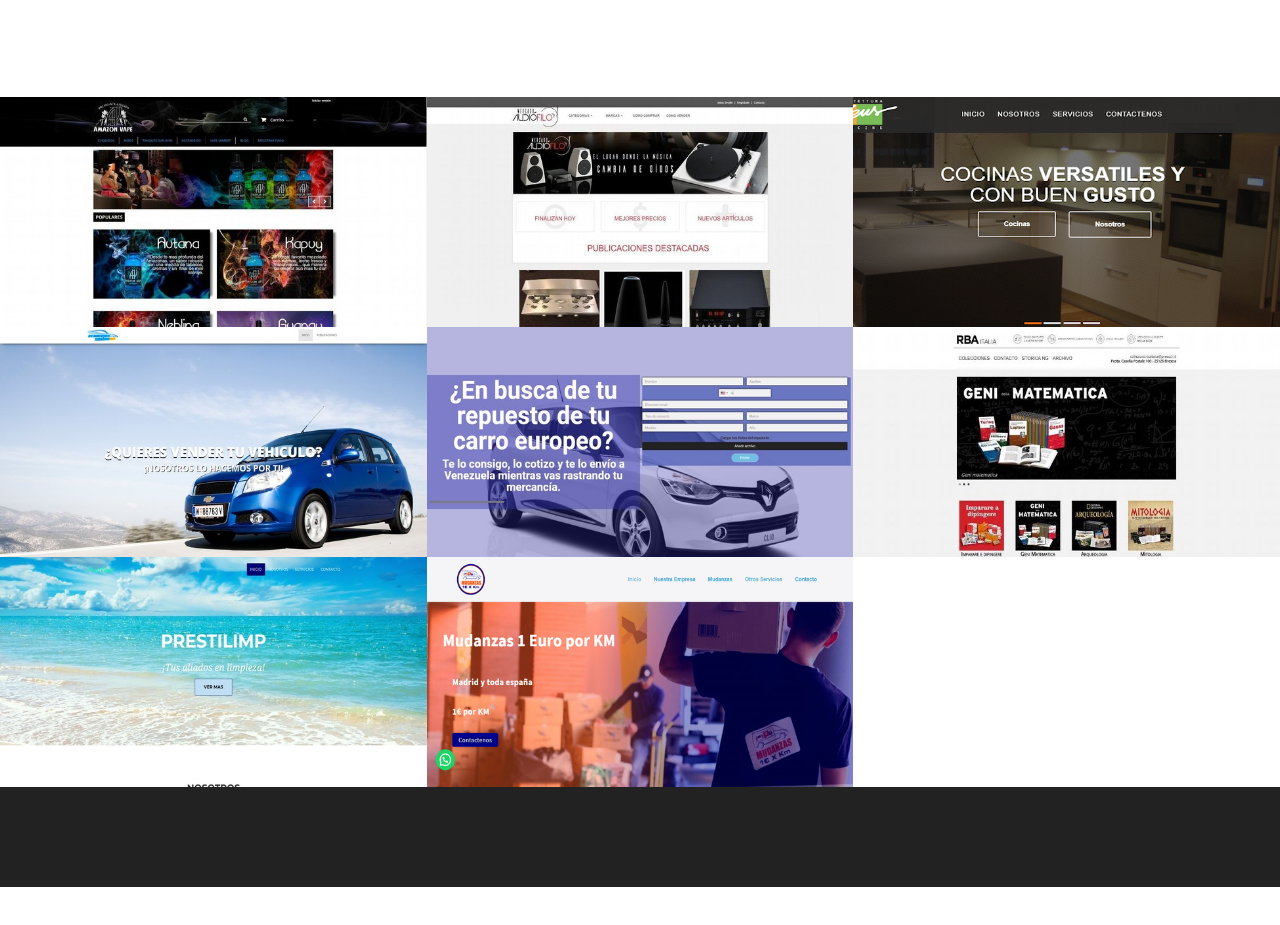
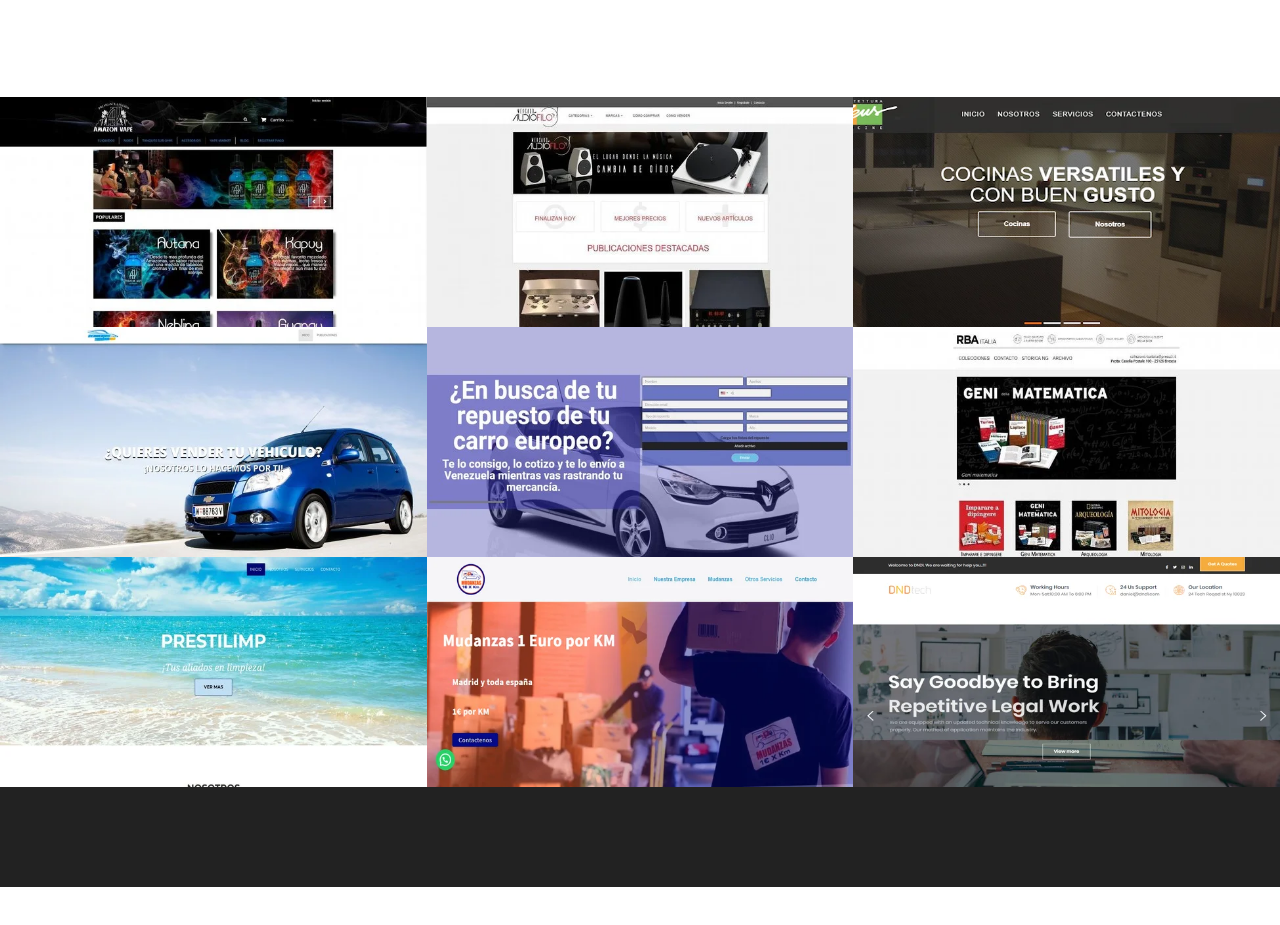
Before and after one commit to alfredoeduran/inicio, a website: page index.html in a window 1280 px wide. Shown: the part 1554-2479 px from the top of the page. Drawn offline with nearby package versions, Linux system fonts and the light colour scheme; files whose address does not match are found by name.

Commit message:
nuevo elemento

```diff
--- a/index.html
+++ b/index.html
@@ -151,8 +151,8 @@
         <div class="container-fluid">
             <div class="row no-gutter popup-gallery">
                 <div class="col-lg-4 col-sm-6">
-                    <a href="img/portfolio/fullsize/one.jpg" class="portfolio-box">
-                        <img src="img/portfolio/thumbnails/one.jpg" class="img-responsive" alt="">
+                    <a href="img/portfolio/fullsize/one.webp" class="portfolio-box">
+                        <img src="img/portfolio/thumbnails/one.webp" class="img-responsive" alt="">
                         <div class="portfolio-box-caption">
                             <div class="portfolio-box-caption-content">
                                 <div class="project-category text-faded">
@@ -166,8 +166,8 @@
                     </a>
                 </div>
                 <div class="col-lg-4 col-sm-6">
-                    <a href="img/portfolio/fullsize/two.jpg" class="portfolio-box">
-                        <img src="img/portfolio/thumbnails/two.jpg" class="img-responsive" alt="">
+                    <a href="img/portfolio/fullsize/two.webp" class="portfolio-box">
+                        <img src="img/portfolio/thumbnails/two.webp" class="img-responsive" alt="">
                         <div class="portfolio-box-caption">
                             <div class="portfolio-box-caption-content">
                                 <div class="project-category text-faded">
@@ -181,8 +181,8 @@
                     </a>
                 </div>
                 <div class="col-lg-4 col-sm-6">
-                    <a href="img/portfolio/fullsize/three.png" class="portfolio-box">
-                        <img src="img/portfolio/thumbnails/three.png" class="img-responsive" alt="">
+                    <a href="img/portfolio/fullsize/three.webp" class="portfolio-box">
+                        <img src="img/portfolio/thumbnails/three.webp" class="img-responsive" alt="">
                         <div class="portfolio-box-caption">
                             <div class="portfolio-box-caption-content">
                                 <div class="project-category text-faded">
@@ -196,8 +196,8 @@
                     </a>
                 </div>
                 <div class="col-lg-4 col-sm-6">
-                    <a href="img/portfolio/fullsize/four.jpg" class="portfolio-box">
-                        <img src="img/portfolio/thumbnails/four.jpg" class="img-responsive" alt="">
+                    <a href="img/portfolio/fullsize/four.webp" class="portfolio-box">
+                        <img src="img/portfolio/thumbnails/four.webp" class="img-responsive" alt="">
                         <div class="portfolio-box-caption">
                             <div class="portfolio-box-caption-content">
                                 <div class="project-category text-faded">
@@ -211,8 +211,8 @@
                     </a>
                 </div>
                 <div class="col-lg-4 col-sm-6">
-                    <a href="img/portfolio/fullsize/five.jpg" class="portfolio-box">
-                        <img src="img/portfolio/thumbnails/five.jpg" class="img-responsive" alt="">
+                    <a href="img/portfolio/fullsize/five.webp" class="portfolio-box">
+                        <img src="img/portfolio/thumbnails/five.webp" class="img-responsive" alt="">
                         <div class="portfolio-box-caption">
                             <div class="portfolio-box-caption-content">
                                 <div class="project-category text-faded">
@@ -226,8 +226,8 @@
                     </a>
                 </div>
                 <div class="col-lg-4 col-sm-6">
-                    <a href="img/portfolio/fullsize/six.jpg" class="portfolio-box">
-                        <img src="img/portfolio/thumbnails/six.jpg" class="img-responsive" alt="">
+                    <a href="img/portfolio/fullsize/six.webp" class="portfolio-box">
+                        <img src="img/portfolio/thumbnails/six.webp" class="img-responsive" alt="">
                         <div class="portfolio-box-caption">
                             <div class="portfolio-box-caption-content">
                                 <div class="project-category text-faded">
@@ -241,8 +241,8 @@
                     </a>
                 </div>
                 <div class="col-lg-4 col-sm-6">
-                    <a href="img/portfolio/fullsize/seven.jpg" class="portfolio-box">
-                        <img src="img/portfolio/thumbnails/seven.jpg" class="img-responsive" alt="">
+                    <a href="img/portfolio/fullsize/seven.webp" class="portfolio-box">
+                        <img src="img/portfolio/thumbnails/seven.webp" class="img-responsive" alt="">
                         <div class="portfolio-box-caption">
                             <div class="portfolio-box-caption-content">
                                 <div class="project-category text-faded">
@@ -256,8 +256,8 @@
                     </a>
                 </div>
                 <div class="col-lg-4 col-sm-6">
-                    <a href="img/portfolio/fullsize/eight.png" class="portfolio-box">
-                        <img src="img/portfolio/thumbnails/eight.png" class="img-responsive" alt="mudanzas1euroxkm.com">
+                    <a href="img/portfolio/fullsize/eight.webp" class="portfolio-box">
+                        <img src="img/portfolio/thumbnails/eight.webp" class="img-responsive" alt="mudanzas1euroxkm.com">
                         <div class="portfolio-box-caption">
                             <div class="portfolio-box-caption-content">
                                 <div class="project-category text-faded">
@@ -265,6 +265,21 @@
                                 </div>
                                 <div class="project-name">
                                     mudanzas1euroxkm
+                                </div>
+                            </div>
+                        </div>
+                    </a>
+                </div>
+                <div class="col-lg-4 col-sm-6">
+                    <a href="img/portfolio/fullsize/nine.webp" class="portfolio-box">
+                        <img src="img/portfolio/thumbnails/nine.webp" class="img-responsive" alt="mudanzas1euroxkm.com">
+                        <div class="portfolio-box-caption">
+                            <div class="portfolio-box-caption-content">
+                                <div class="project-category text-faded">
+                                Wordpress
+                                </div>
+                                <div class="project-name">
+                                    DND1
                                 </div>
                             </div>
                         </div>
```
Also changed, not shown: img/portfolio/fullsize/nine.webp (added), img/portfolio/thumbnails/nine.webp (added).
